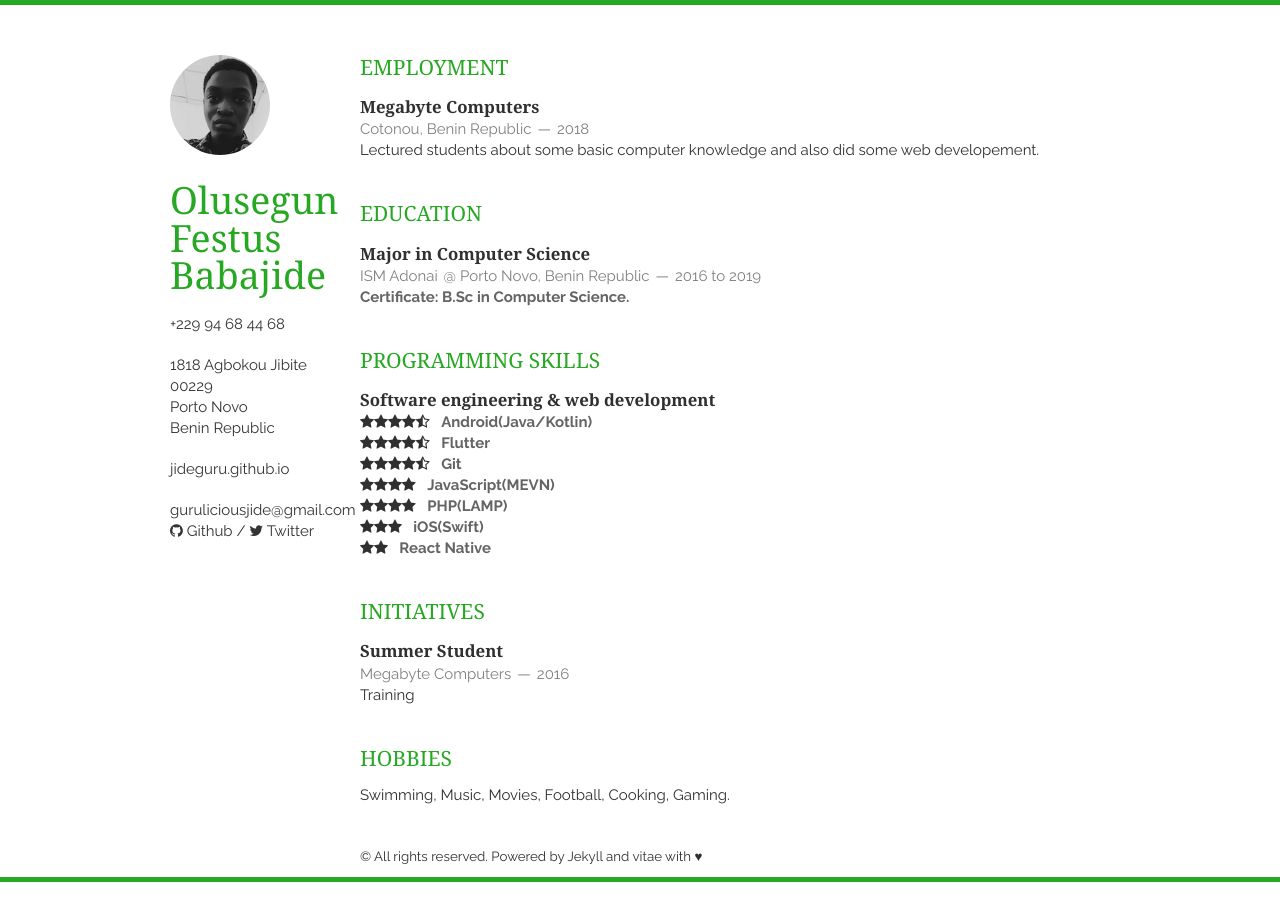
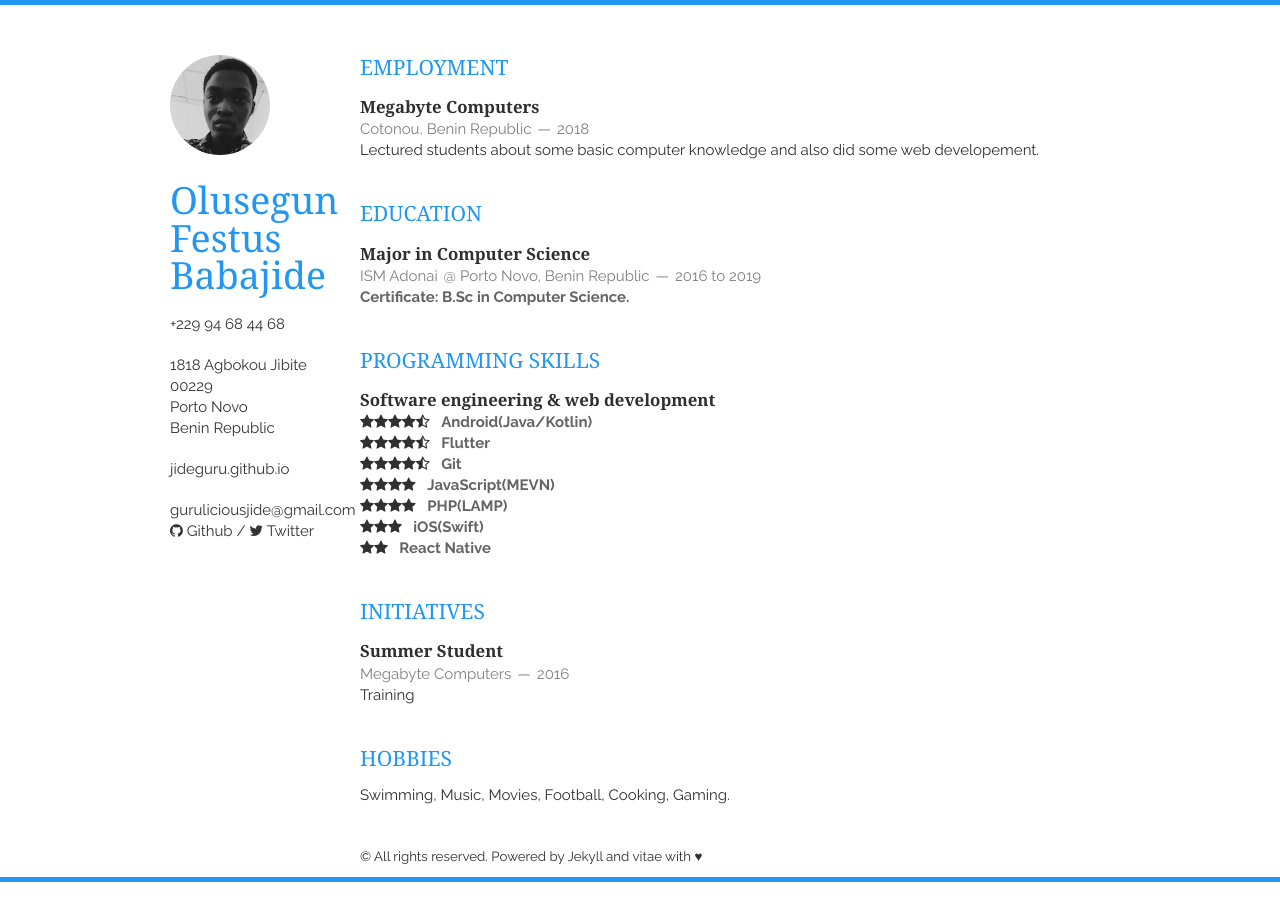
Before and after one commit to JideGuru/resume, a Jekyll site: the page built from index.html, in a window 1280 px wide. Built offline with Jekyll 4.4.1, drawn with Linux system fonts in a browser that asks for light colours; nearby versions of some CDN libraries; the list of posts is cut into pages by our own code.

Commit message:
Changed color

```diff
--- a/static/css/layout.css
+++ b/static/css/layout.css
@@ -5,8 +5,8 @@ body {
     font-size: 15px;
     line-height: 21px;
     color: rgb(48, 48, 48);
-    border-top: 5px solid #27a822;
-    border-bottom: 5px solid #27A822;
+    border-top: 5px solid #2196f3;
+    border-bottom: 5px solid #2196f3;
 }
 
 .container {
@@ -23,7 +23,7 @@ a:visited {
 }
 
 a:hover, a:focus {
-    color: #27A822;
+    color: #2196f3;
 }
 
 p, address {
@@ -40,7 +40,7 @@ p, address {
 }
 
 header > h1, section > h1 {
-    color: #27A822;
+    color: #2196f3;
 }
 
 header > h1 {
```
